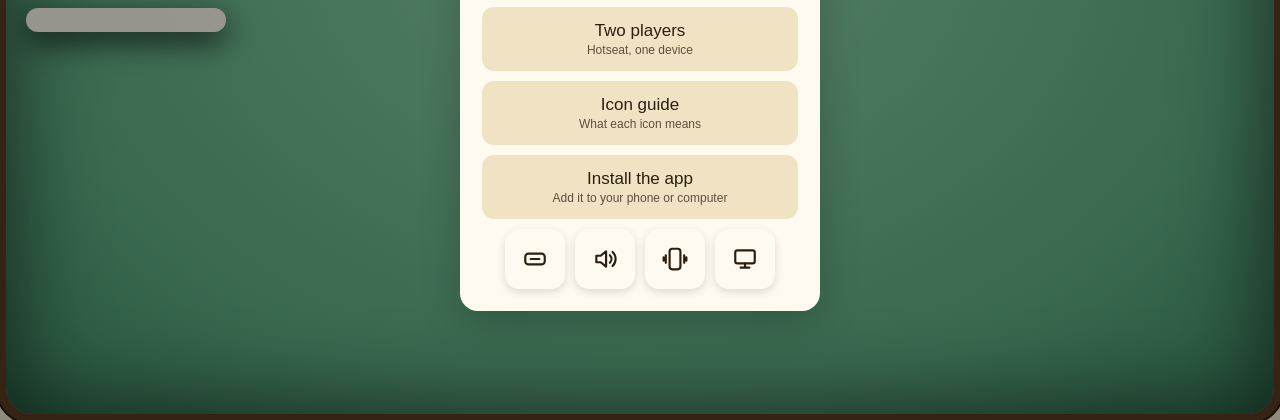
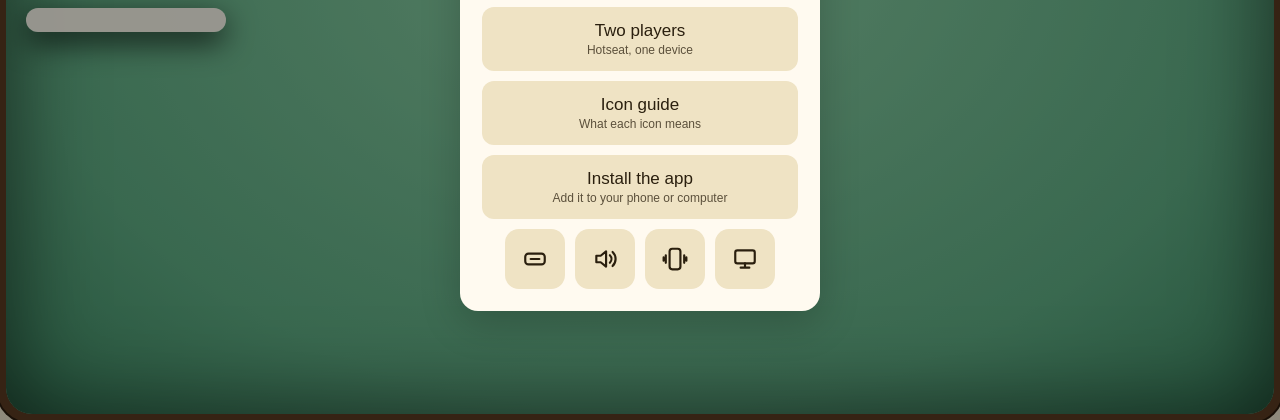
Before and after one commit to Dufiboy/war-of-lands, a plain HTML site: page index.html in a window 1280 px wide. Shown: the part 380-800 px from the top of the page. Drawn offline with Linux system fonts and the light colour scheme.

Commit message:
Fix top buttons, hide Home and Log off-game, dark edges when installed
Co-Authored-By: Claude Haiku 5.5 <noreply@anthropic.com>
Claude-Session: https://claude.ai/code/session_01FUEo4f8LKT2rLhUT3RfamV

```diff
--- a/index.html
+++ b/index.html
@@ -244,9 +244,9 @@ svg.i{display:block;flex:0 0 auto}
 .win-emb .emb{width:52px;height:52px;display:block;margin:0 auto 6px}
 .settingsrow .menu-btn{flex:1;margin:0;padding:10px 4px}
 .iconrow{display:flex;gap:10px;justify-content:center;width:100%;margin-top:6px}
-.iconbtn{width:60px;height:60px;border-radius:14px;border:0;background:#3b3020;color:var(--ink);display:flex;align-items:center;justify-content:center;cursor:pointer;padding:0}
-.iconbtn.off{opacity:.45}
-html[data-theme=light] .iconbtn{background:#efe3c4;color:#2a1f0e}
+.setbtn{width:60px;height:60px;border-radius:14px;border:0;background:#3b3020;color:var(--ink);display:flex;align-items:center;justify-content:center;cursor:pointer;padding:0}
+.setbtn.off{opacity:.45}
+html[data-theme=light] .setbtn{background:#efe3c4;color:#2a1f0e}
 /* How-to-play panel: header and footer stay put, the middle scrolls */
 .box.guide{width:min(440px,94vw);max-height:calc(100vh - 32px);max-height:calc(100dvh - 32px);display:flex;flex-direction:column;text-align:left;padding:18px 18px 12px}
 .guide .gtitle{text-align:center;margin:2px 0 4px}
@@ -374,6 +374,9 @@ html[data-theme=light] .lowtag{color:#b3261e}
 .card .pt{font-size:calc(var(--cw)*.13);margin-top:1px}
 .abil svg{width:calc(var(--cw)*.14);height:calc(var(--cw)*.14)}
 .card:not(.mini) .art{flex:1 1 0%;min-height:0}
+body.nogame .iconbtn[data-act="new"], body.nogame .iconbtn[data-act="log"]{display:none}
+/* Installed app on iPhone: paint the safe areas dark green so no beige strip shows at the edges */
+@media (display-mode: standalone){html,html body,html[data-theme=light] body{background:#1f3d2c}}
 </style>
 </head>
 <body>
@@ -1782,10 +1785,10 @@ function overlayHtml(){
         `<button class="menu-btn" data-act="menuguide">Icon guide<small>What each icon means</small></button>` +
         `<button class="menu-btn" data-act="menuinstall">Install the app<small>Add it to your phone or computer</small></button>` +
         `<div class="iconrow">` +
-        `<button class="iconbtn${settings.banner ? '' : ' off'}" data-act="togglebanner" aria-label="Banner ${settings.banner ? 'on' : 'off'}" title="Banner">${ico(settings.banner ? 'bannerOn' : 'bannerOff', 26)}</button>` +
-        `<button class="iconbtn${settings.sound ? '' : ' off'}" data-act="togglesound" aria-label="Sound ${settings.sound ? 'on' : 'off'}" title="Sound">${ico(settings.sound ? 'soundOn' : 'soundOff', 26)}</button>` +
-        `<button class="iconbtn${settings.vib ? '' : ' off'}" data-act="togglevib" aria-label="Vibration ${settings.vib ? 'on' : 'off'}" title="Vibration">${ico(settings.vib ? 'vibOn' : 'vibOff', 26)}</button>` +
-        `<button class="iconbtn" data-act="cycletheme" aria-label="Theme: ${THEME_LABEL[settings.theme]}" title="Theme: ${THEME_LABEL[settings.theme]}">${ico({system: 'themeSystem', light: 'sun', dark: 'moon'}[settings.theme], 26)}</button>` +
+        `<button class="setbtn${settings.banner ? '' : ' off'}" data-act="togglebanner" aria-label="Banner ${settings.banner ? 'on' : 'off'}" title="Banner">${ico(settings.banner ? 'bannerOn' : 'bannerOff', 26)}</button>` +
+        `<button class="setbtn${settings.sound ? '' : ' off'}" data-act="togglesound" aria-label="Sound ${settings.sound ? 'on' : 'off'}" title="Sound">${ico(settings.sound ? 'soundOn' : 'soundOff', 26)}</button>` +
+        `<button class="setbtn${settings.vib ? '' : ' off'}" data-act="togglevib" aria-label="Vibration ${settings.vib ? 'on' : 'off'}" title="Vibration">${ico(settings.vib ? 'vibOn' : 'vibOff', 26)}</button>` +
+        `<button class="setbtn" data-act="cycletheme" aria-label="Theme: ${THEME_LABEL[settings.theme]}" title="Theme: ${THEME_LABEL[settings.theme]}">${ico({system: 'themeSystem', light: 'sun', dark: 'moon'}[settings.theme], 26)}</button>` +
         `</div>` +
         `</div>`;
     }
@@ -1909,6 +1912,7 @@ function scheduleAutoPass(){
 function render(){
   applyTheme();
   if(pointerDown){ renderPending = true; return; } // don't rebuild the table under a finger; it breaks the tap
+  document.body.classList.toggle('nogame', !G); // Home and Log only mean something during a game
   const ov = $('#overlay');
   const html = overlayHtml();
   ov.innerHTML = html;
```
